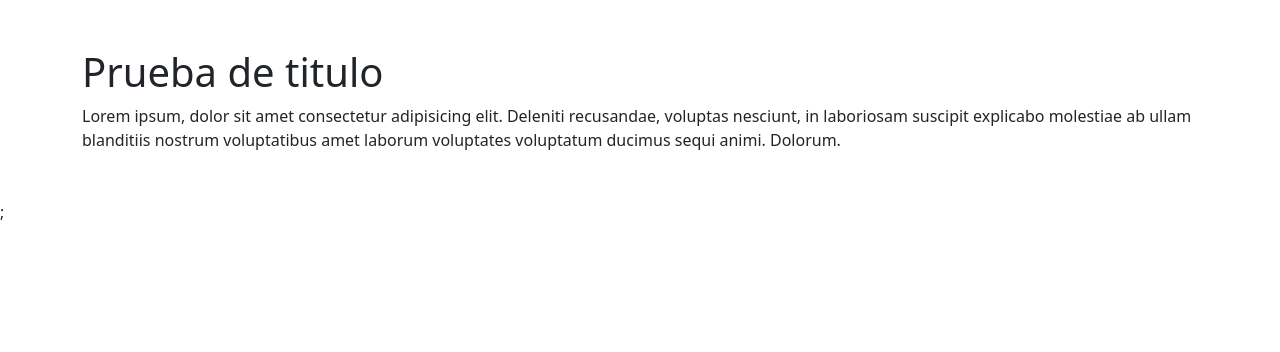
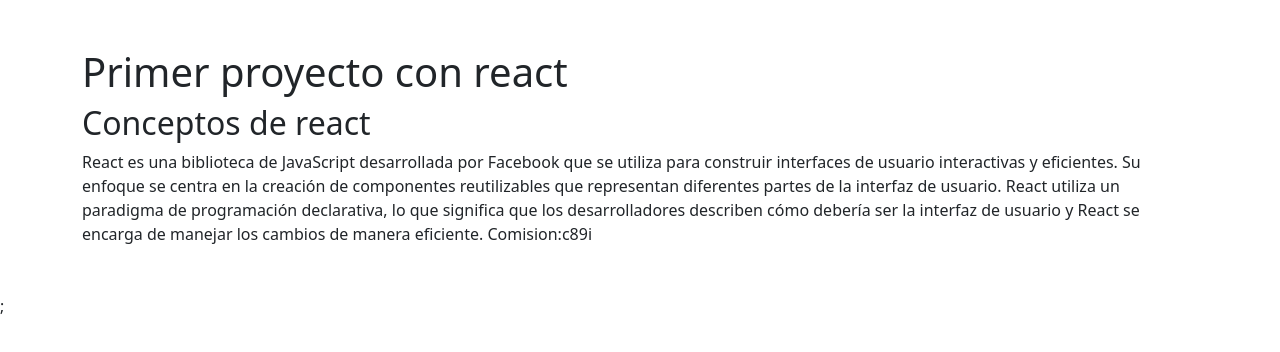
Before and after one commit to abelsanxd/contador, a React (Vite) app: page / in a window 1280 px wide. Shown: the top 352 px of the page. Built offline with nearby package versions, Linux system fonts and the light colour scheme.

Commit message:
enviamos props al componente e informacion

```diff
--- a/src/App.jsx
+++ b/src/App.jsx
@@ -1,17 +1,13 @@
 import "bootstrap/dist/css/bootstrap.min.css";
 import "./App.css";
+import Informacion from "./compontens/Informacion";
 
 function App() {
   return (
     <>
       <main className="container my-5">
-        <h1>Prueba de titulo</h1>
-        <p>
-          Lorem ipsum, dolor sit amet consectetur adipisicing elit. Deleniti
-          recusandae, voluptas nesciunt, in laboriosam suscipit explicabo
-          molestiae ab ullam blanditiis nostrum voluptatibus amet laborum
-          voluptates voluptatum ducimus sequi animi. Dolorum.
-        </p>
+        <h1>Primer proyecto con react</h1>
+        <Informacion comision='c89i'></Informacion>
       </main>
       ;
     </>
--- a/src/compontens/Informacion.jsx
+++ b/src/compontens/Informacion.jsx
@@ -1,4 +1,5 @@
-const Informacion = () => {
+import PropTypes from 'prop-types';
+const Informacion = (props) => {
   return (
     <>
       <h2>Conceptos de react</h2>
@@ -9,10 +10,15 @@
         representan diferentes partes de la interfaz de usuario. React utiliza
         un paradigma de programación declarativa, lo que significa que los
         desarrolladores describen cómo debería ser la interfaz de usuario y
-        React se encarga de manejar los cambios de manera eficiente.
+        React se encarga de manejar los cambios de manera eficiente. Comision:
+        {props.comision}
       </p>
     </>
   );
 };
 
+Informacion.propTypes = {
+    comision: PropTypes.string.isRequired, // Validación para la prop 'comision'
+  };
+
 export default Informacion;
```
